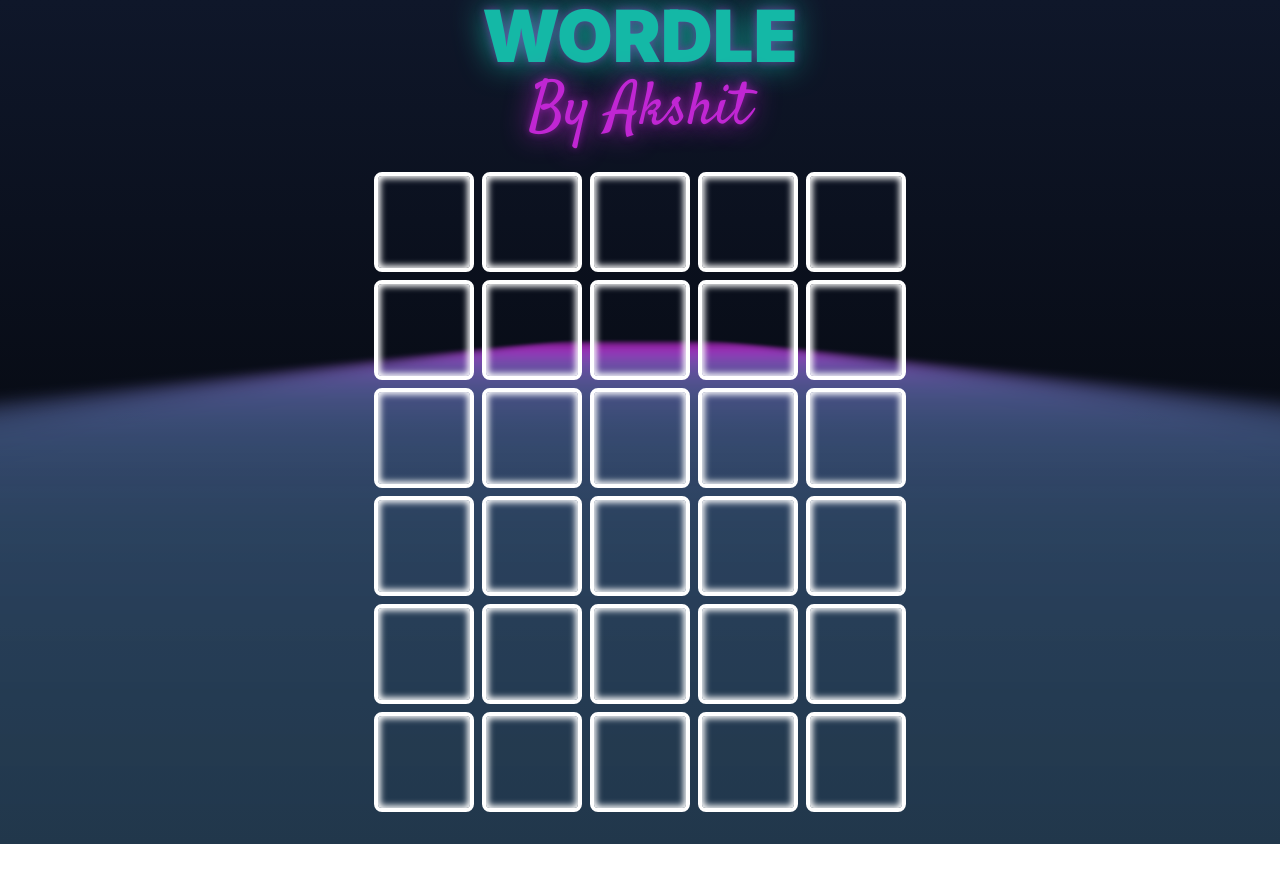
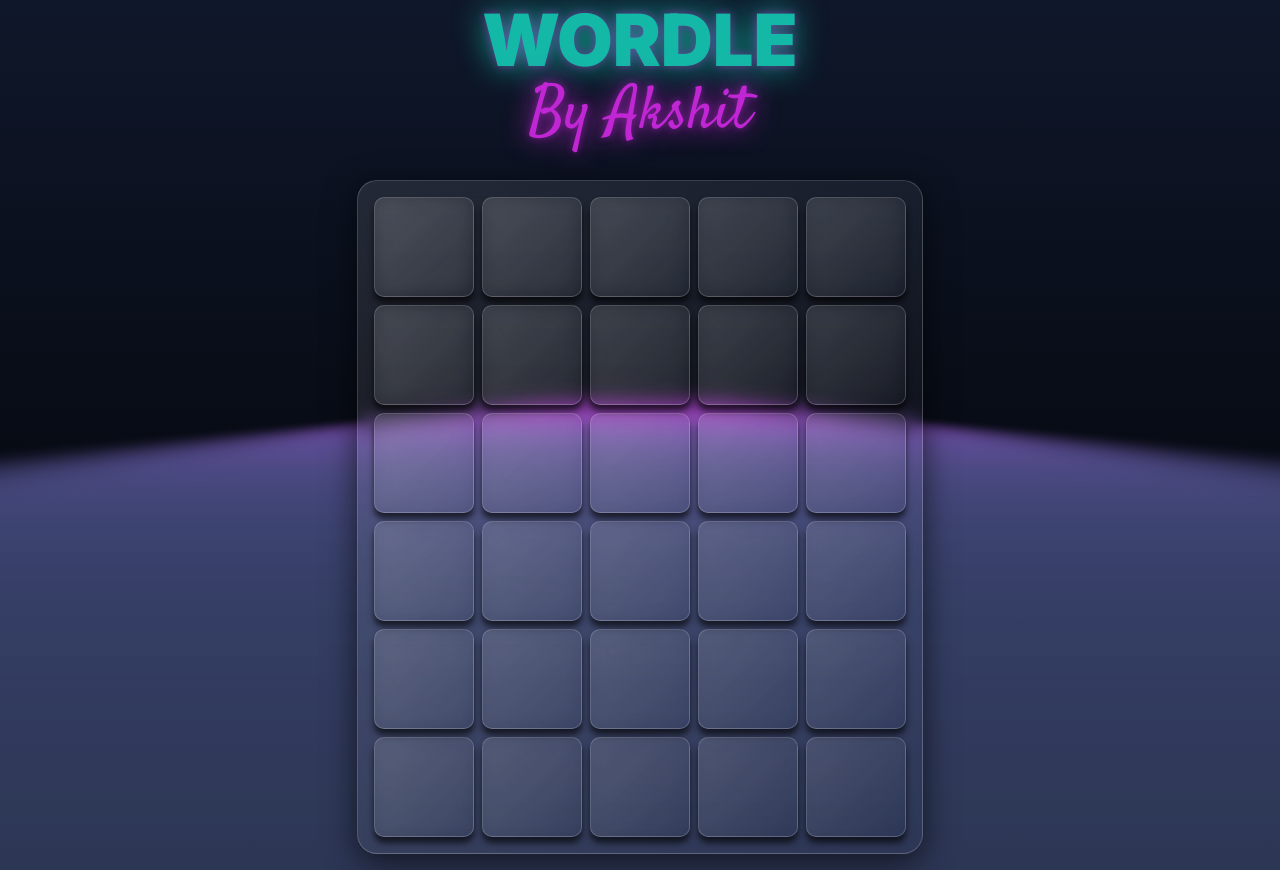
Before and after one commit to akshitbtw/wordle, a website built with Vite: page index.html in a window 1280 px wide. Before the commit the page ends 844 px from the top, so only its background shows below. Built offline with nearby package versions, Linux system fonts and the light colour scheme.

Commit message:
positiioning, effects done

```diff
--- a/index.html
+++ b/index.html
@@ -8,14 +8,14 @@
   <link rel="icon" type="image/svg+xml" href="/vite.svg" />
   <meta name="viewport" content="width=device-width, initial-scale=1.0" />
   <title>Wordle</title>
+  <link rel="preconnect" href="https://fonts.googleapis.com" />
+  <link rel="preconnect" href="https://fonts.gstatic.com" crossorigin />
+  <link href="https://fonts.googleapis.com/css2?family=Inter:wght@900&family=Satisfy&display=swap" rel="stylesheet" />
   <link href="/dist/output.css" rel="stylesheet">
 </head>
 <!-- bg-[#121213] -->
-<body class=" justify-center">
-  <!-- component -->
-  <link rel="preconnect" href="https://fonts.googleapis.com" />
-  <link rel="preconnect" href="https://fonts.gstatic.com" crossorigin />
-  <link href="https://fonts.googleapis.com/css2?family=Inter:wght@900&family=Satisfy&display=swap" rel="stylesheet" />
+
+<body>
   <style>
     html {
       font-family: 'Inter', sans-serif;
@@ -23,6 +23,7 @@
 
     /* GTA Text */
     main .title {
+      font-family: 'Inter', sans-serif;
       text-shadow: 0 0 0.125em rgb(192 38 211 / 0.5), 0 0 0.45em currentColor;
     }
 
@@ -42,26 +43,40 @@
       position: absolute;
       transform: perspective(1em) rotateX(40deg) scale(1, 0.35);
     }
+
+    /* Glass Effect */
+    main .grid-container{
+      background: linear-gradient(135deg, rgba(255, 255, 255, 0.1), rgba(255, 255, 255, 0));
+      backdrop-filter: blur(10px);
+      -webkit-backdrop-filter: blur(10px);
+      border-radius: 20px;
+      border:1px solid rgba(255, 255, 255, 0.18);
+      box-shadow: 0 8px 32px 0 rgba(0, 0, 0, 0.634);
+    }
+    main .grid-container *{
+      background: linear-gradient(135deg, rgba(255, 255, 255, 0.1), rgba(255, 255, 255, 0));
+      backdrop-filter: blur(10px);
+      -webkit-backdrop-filter: blur(10px);
+      border-radius: 10px;
+      border:1px solid rgba(255, 255, 255, 0.18);
+      box-shadow: 0 6px 6px 0 rgba(0, 0, 0, 0.634);
+    }
   </style>
-  <main
-    class="grid min-h-screen place-content-center place-items-center overflow-hidden bg-gradient-to-b from-slate-900 to-black">
-    <!--
-    This is using Tailwind CSS "before:"
-    you can directly place it in CSS
-    but I prefer to do that in here, to so I can use bg-gradient too
-  -->
-  <!-- class="relative grid place-content-center place-items-center gap-2
+  <main class="grid min-h-screen place-content-center place-items-center overflow-hidden bg-gradient-to-b from-slate-900 to-black">
+    <!-- class="grid min-h-screen place-content-center place-items-center overflow-hidden bg-gradient-to-b from-slate-900 to-black" -->
+    <!-- class="relative grid place-content-center place-items-center gap-2
       before:bg-gradient-to-t before:from-teal-500/70 before:via-fuchsia-600 before:to-transparent before:blur-xl before:filter z-10" -->
-    <div id="main_container"
-    class="relative grid place-content-center place-items-center gap-2
+    <div id="main_container" class="relative grid place-content-center place-items-center gap-2
     before:bg-gradient-to-t before:from-teal-500/70 before:via-fuchsia-600 before:to-transparent before:blur-xl before:filter z-10">
-      <h1 class="title text-7xl font-black text-teal-500">WORDLE</h1>
-      <h2 class="cursive text-6xl font-thin text-fuchsia-600">By Akshit</h2>
+      <h1 class="title text-7xl font-black text-teal-500 pt-1">WORDLE</h1>
+      <h2 class="cursive text-6xl font-thin text-fuchsia-600 pb-5">By Akshit</h2>
     </div>
     <div
-      class="grid-container grid gap-2 grid-cols-[100px_100px_100px_100px_100px] grid-rows-[100px_100px_100px_100px_100px_100px] p-4 justify-center m-4 z-20 [&>*]:shadow-[0px_0px_6px_2.5px_inset] [&>*]:shadow-white
+      class="grid-container grid gap-2 grid-cols-[100px_100px_100px_100px_100px] grid-rows-[100px_100px_100px_100px_100px_100px] p-4 m-4 z-10
 
-        [&>*]:text-5xl [&>*]:text-sky-50 [&>*]:border-4 [&>*]:border-white [&>*]:text-center [&>*]:p-5 [&>*]:rounded-lg ">
+      [&>*]:flex [&>*]:items-center [&>*]:justify-center
+      [&>*]:shadow-[0px_0px_3px_2.5px_inset]     [&>*]:shadow-sky-100
+        [&>*]:text-5xl [&>*]:text-sky-50 [&>*]:border-2 [&>*]:border-gray-400  [&>*]:rounded-lg">
       <div></div>
       <div></div>
       <div></div>
--- a/main.js
+++ b/main.js
@@ -24,7 +24,9 @@
     // console.log(enteredWord + " " + wordToBeGuessed);
     if (enteredWord === wordToBeGuessed) {
       for (let x = 0; x < 5; x++) {
-        grid[row][x].style.backgroundColor = 'green';
+        // grid[row][x].style.backgroundColor = 'green';
+        grid[row][x].style.boxShadow = "0px 0px 10px 4px #39FF14 inset";
+        grid[row][x].style.border = "#39FF14";
       }
       return true;
     }
@@ -42,7 +44,8 @@
       for (let i = 0; i < enteredWord.length; i++) {
         if (occurrences.has(enteredWord[i])) {
           if (enteredWord[i] === indexes[i]) {
-            grid[row][i].style.backgroundColor = 'green';
+            grid[row][i].style.boxShadow = "0px 0px 10px 4px #39FF14 inset";
+            grid[row][i].style.border = "#39FF14";
             occurrences.set(enteredWord[i], occurrences.get(enteredWord[i]) - 1);
             indexes[i] = '-1'; // marked so that this index is not evaluated in the below loop
           }
@@ -55,15 +58,18 @@
             // check if occurrence is greater than 0
             if (occurrences.get(enteredWord[i]) > 0) {
               // since at same index is checked before this loop, therefore it must be present at wrong index, that is why changing the tile color to yellow
-              grid[row][i].style.backgroundColor = 'yellow';
+              grid[row][i].style.boxShadow = "0px 0px 10px 4px #FFFF00 inset";
+              grid[row][i].style.border = "#FFFF00";
               occurrences.set(enteredWord[i], occurrences.get(enteredWord[i]) - 1);
             }
             else {
-              grid[row][i].style.backgroundColor = 'grey';
+              grid[row][i].style.boxShadow = "0px 0px 10px 5px #D5D6D7 inset";
+              grid[row][i].style.border = "#D5D6D7";
             }
           }
           else {
-            grid[row][i].style.backgroundColor = 'grey';
+            grid[row][i].style.boxShadow = "0px 0px 10px 5px #D5D6D7 inset";
+            grid[row][i].style.border = "#D5D6D7";
           }
         }
       }
```
